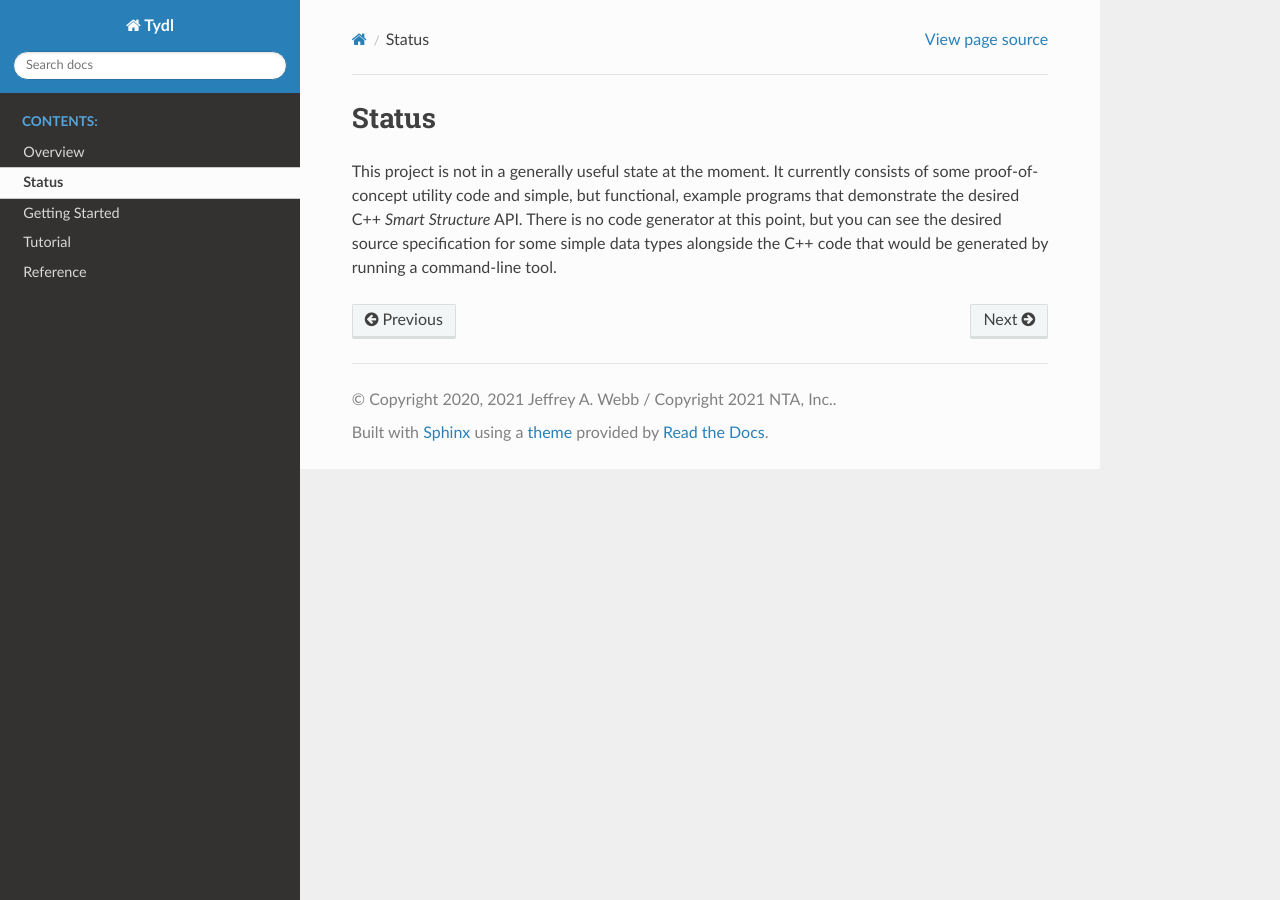
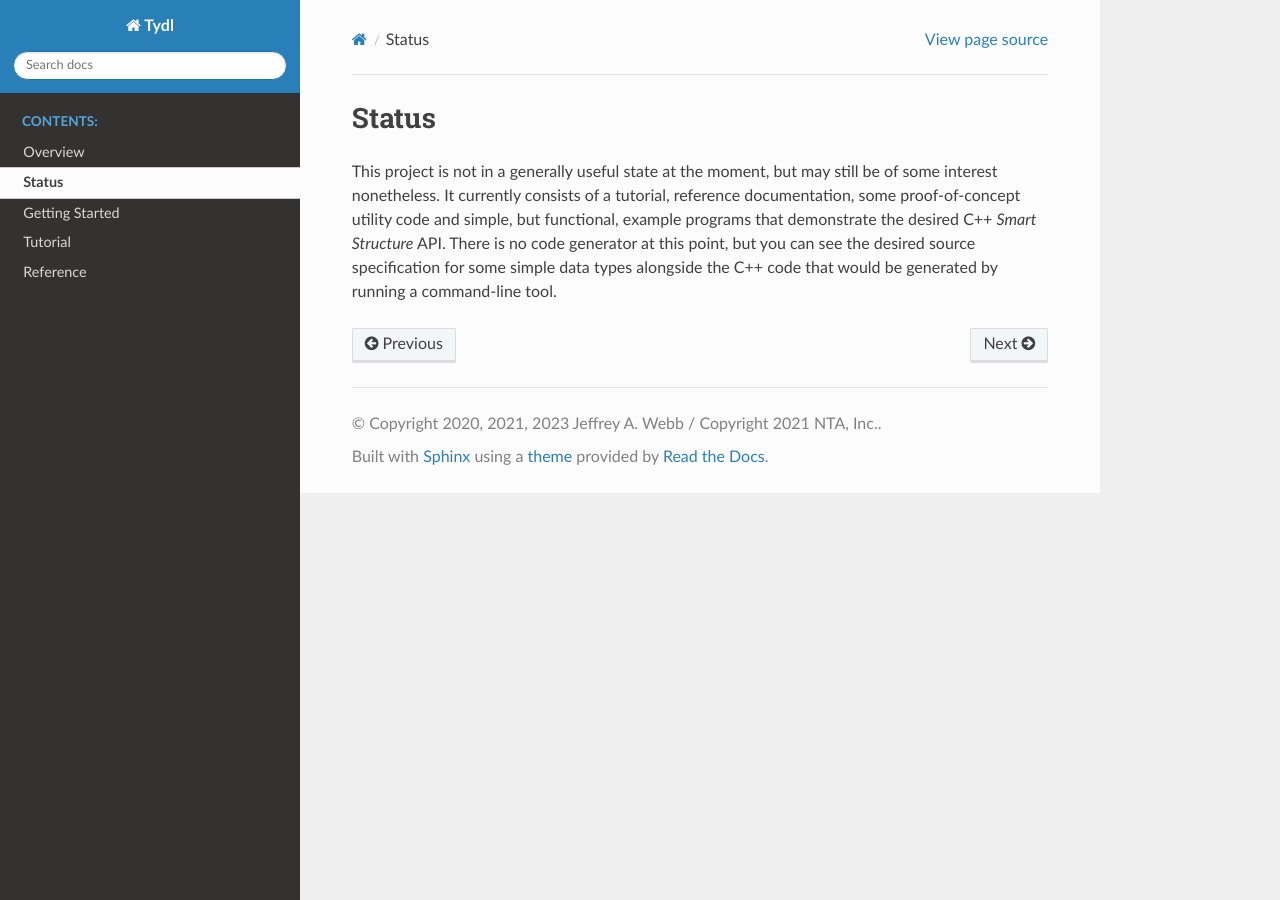
Before and after one commit to codecraftingtools/tydl, a Sphinx documentation site: the page built from doc/status.rst, in a window 1280 px wide. Built offline with Sphinx 7.4.7 and the Read the Docs theme 2.0.0, drawn with Linux system fonts in a browser that asks for light colours.

Commit message:
Updated status

```diff
--- a/doc/conf.py
+++ b/doc/conf.py
@@ -20,7 +20,7 @@
 # -- Project information -----------------------------------------------------
 
 project = u'Tydl'
-copyright = u'2020, 2021 Jeffrey A. Webb / Copyright 2021 NTA, Inc.'
+copyright = u'2020, 2021, 2023 Jeffrey A. Webb / Copyright 2021 NTA, Inc.'
 author = u'Jeffrey A. Webb'
 
 # The short X.Y version
--- a/doc/status.rst
+++ b/doc/status.rst
@@ -1,13 +1,14 @@
-.. Copyright 2021 Jeffrey A. Webb
+.. Copyright 2021, 2023 Jeffrey A. Webb
    Copyright 2021 NTA, Inc.
 
 ======
 Status
 ======
 
-This project is not in a generally useful state at the moment.  It currently
-consists of some proof-of-concept utility code and simple, but functional,
-example programs that demonstrate the desired C++ *Smart Structure* API.
-There is no code generator at this point, but you can see the desired source
-specification for some simple data types alongside the C++ code that would be
-generated by running a command-line tool.
+This project is not in a generally useful state at the moment, but may still
+be of some interest nonetheless.  It currently consists of a tutorial,
+reference documentation, some proof-of-concept utility code and simple, but
+functional, example programs that demonstrate the desired C++ *Smart
+Structure* API.  There is no code generator at this point, but you can see
+the desired source specification for some simple data types alongside the C++
+code that would be generated by running a command-line tool.
```
